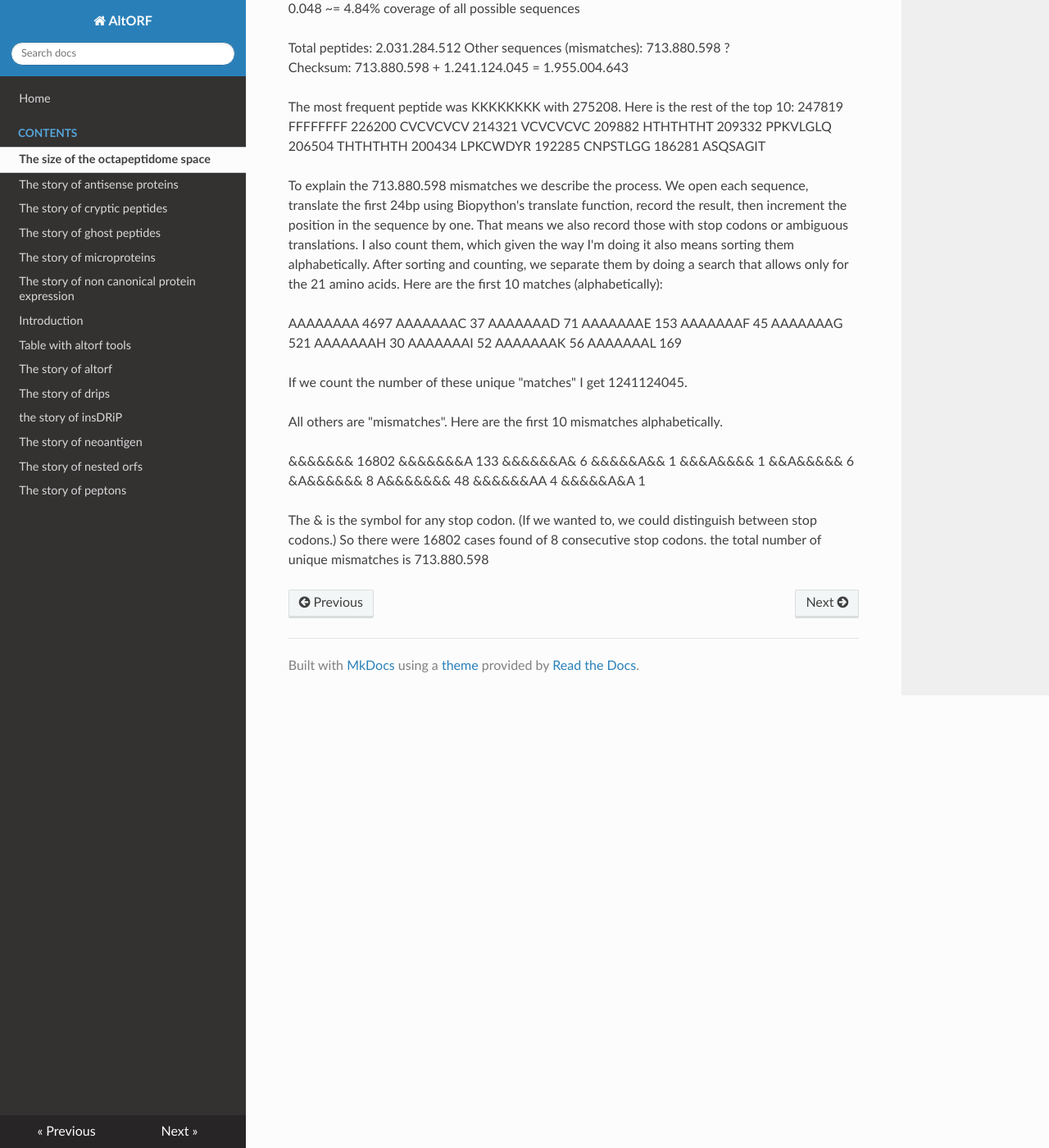
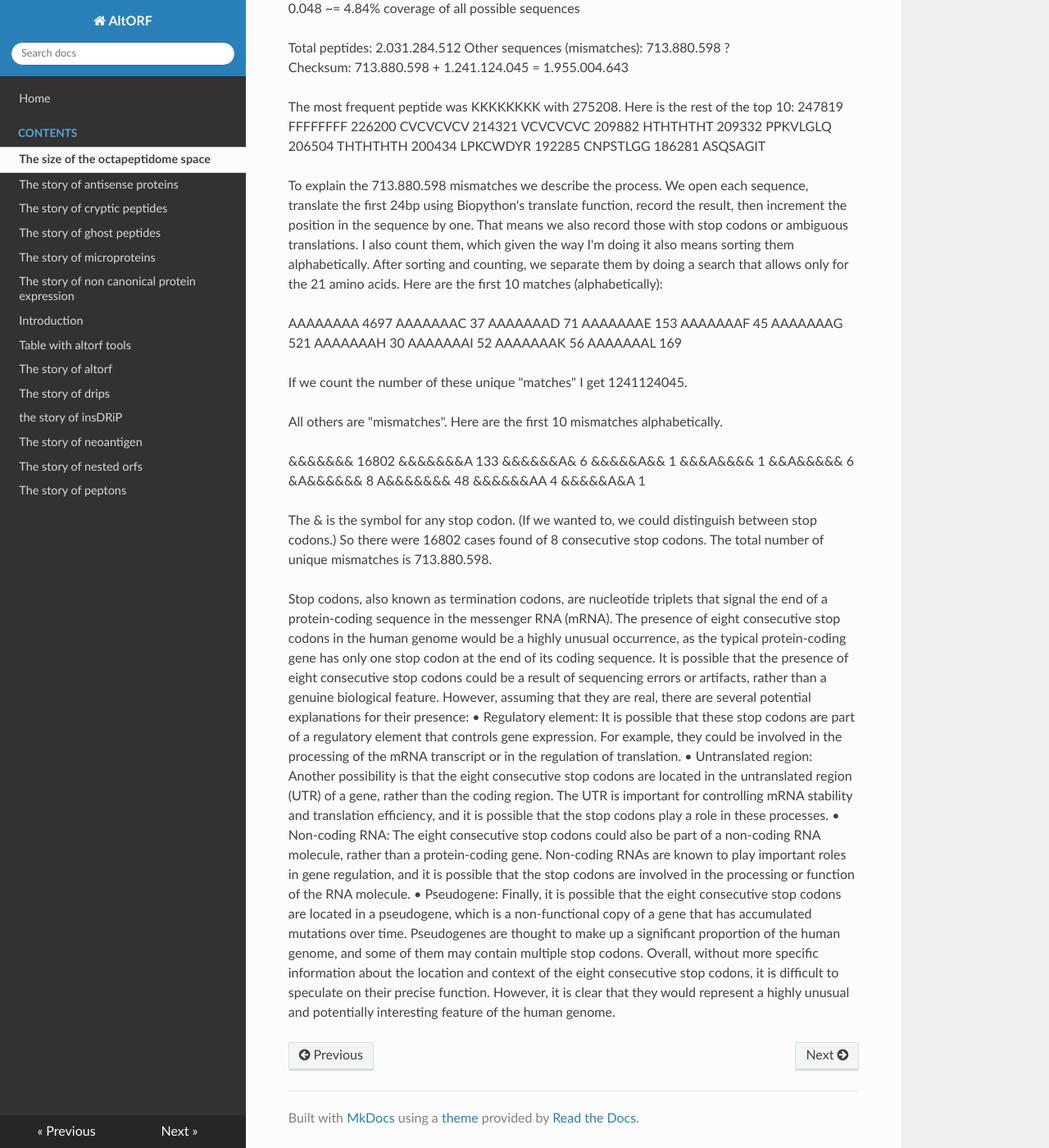
Before and after one commit to altorf/altorf.github.io, an MkDocs documentation site: the page built from docs/contents/The size of the octapeptidome space.md, in a window 1280 px wide and 1400 px high, scrolled down 988 px. Shown: the whole window at 82% size. Built offline with MkDocs 1.6.1, drawn with Linux system fonts in a browser that asks for light colours; nearby versions of some CDN libraries.

Commit message:
Update The size of the octapeptidome space.md

```diff
--- a/docs/contents/The size of the octapeptidome space.md
+++ b/docs/contents/The size of the octapeptidome space.md
@@ -65,4 +65,11 @@ A&&&&&&& 48
 &&&&&A&A 1
 
 
-The & is the symbol for any stop codon. (If we wanted to, we could distinguish between stop codons.) So there were 16802 cases found of 8 consecutive stop codons.  the total number of unique mismatches is 713.880.598
+The & is the symbol for any stop codon. (If we wanted to, we could distinguish between stop codons.) So there were 16802 cases found of 8 consecutive stop codons. The total number of unique mismatches is 713.880.598.
+
+Stop codons, also known as termination codons, are nucleotide triplets that signal the end of a protein-coding sequence in the messenger RNA (mRNA). The presence of eight consecutive stop codons in the human genome would be a highly unusual occurrence, as the typical protein-coding gene has only one stop codon at the end of its coding sequence. It is possible that the presence of eight consecutive stop codons could be a result of sequencing errors or artifacts, rather than a genuine biological feature. However, assuming that they are real, there are several potential explanations for their presence:
+•	Regulatory element: It is possible that these stop codons are part of a regulatory element that controls gene expression. For example, they could be involved in the processing of the mRNA transcript or in the regulation of translation.
+•	Untranslated region: Another possibility is that the eight consecutive stop codons are located in the untranslated region (UTR) of a gene, rather than the coding region. The UTR is important for controlling mRNA stability and translation efficiency, and it is possible that the stop codons play a role in these processes.
+•	Non-coding RNA: The eight consecutive stop codons could also be part of a non-coding RNA molecule, rather than a protein-coding gene. Non-coding RNAs are known to play important roles in gene regulation, and it is possible that the stop codons are involved in the processing or function of the RNA molecule.
+•	Pseudogene: Finally, it is possible that the eight consecutive stop codons are located in a pseudogene, which is a non-functional copy of a gene that has accumulated mutations over time. Pseudogenes are thought to make up a significant proportion of the human genome, and some of them may contain multiple stop codons.
+Overall, without more specific information about the location and context of the eight consecutive stop codons, it is difficult to speculate on their precise function. However, it is clear that they would represent a highly unusual and potentially interesting feature of the human genome.
```
